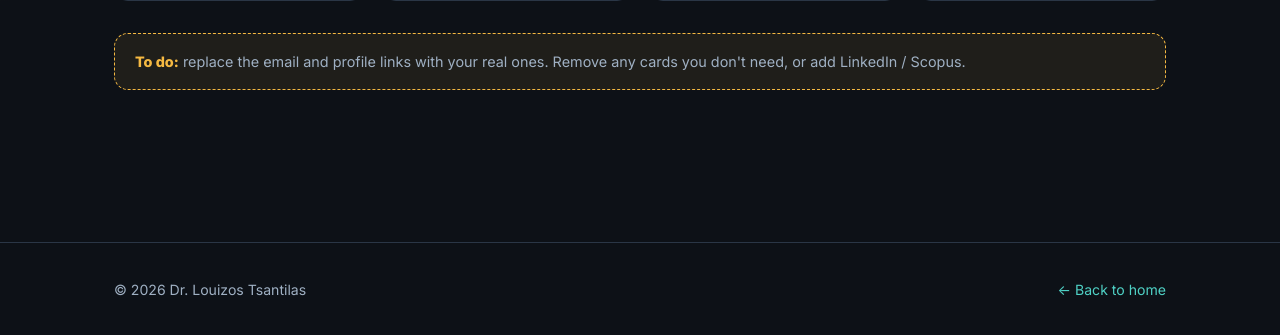
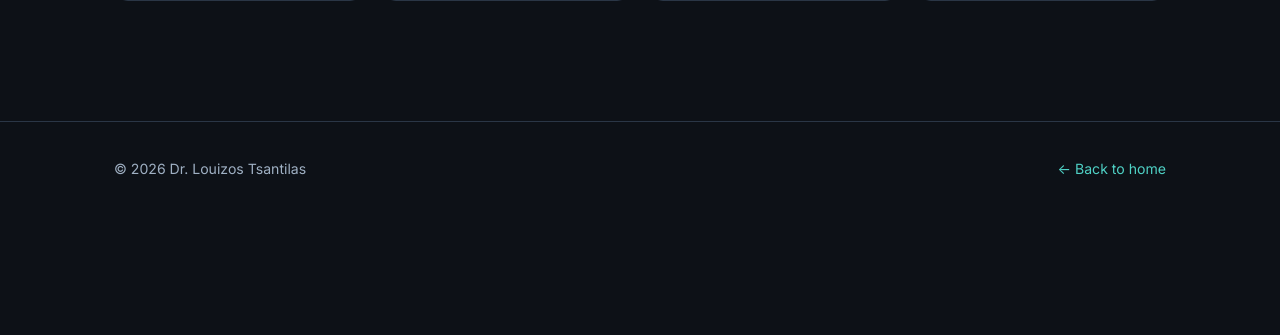
Before and after one commit to DrLuigiT/drlouizos, a plain HTML site: page pages/contact.html in a window 1280 px wide. Shown: the part 543-878 px from the top of the page. After the commit the page ends 800 px from the top, so only its background shows below. Drawn offline with Linux system fonts and the light colour scheme.

Commit message:
Add files via upload

```diff
--- a/pages/contact.html
+++ b/pages/contact.html
@@ -55,8 +55,7 @@
       </div>
     </div>
 
-    <div class="placeholder-note" style="margin-top:32px"><strong>To do:</strong> replace the email and profile links with your real ones. Remove any cards you don't need, or add LinkedIn / Scopus.</div>
-  </div>
+
 </section>
 
 <footer class="site-footer">
```
